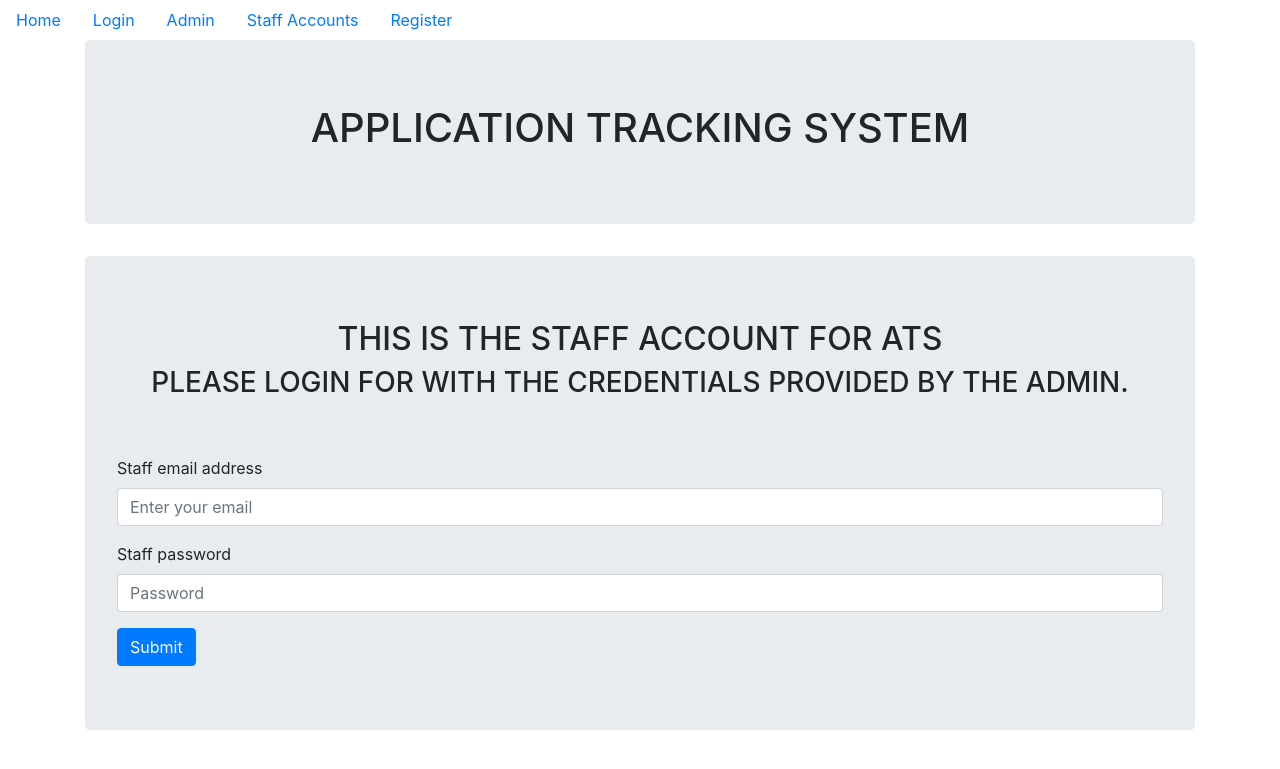
After one commit to PatelFarhaan/application-tracking-system, a Flask app: page /staff-login in a window 1280 px wide. The commit adds this page. Shown: the top 769 px of the page. Run offline with Flask 2, Linux system fonts and the light colour scheme; parts of the project's set-up code (start-up, migrations or seed data) failed here and were passed over; some libraries are stand-ins or nearby versions.

Commit message:
hr login created and working

```diff
--- a/project/__init__.py
+++ b/project/__init__.py
@@ -20,17 +20,20 @@ if not database_exists(app.config['SQLALCHEMY_DATABASE_URI']):
 login_manager = LoginManager()
 login_manager.init_app(app)
 login_manager.blueprint_login_views = {
+    'users': '/login',
     'admin': '/admin-view',
-    'users': '/login',
+    'staff': '/staff-login'
 }
 
 ##############################BLUEPRINTS################################
 from project.core.views import core_blueprint
 from project.users.views import users_blueprint
 from project.admin.views import admin_blueprint
+from project.staff.views import staff_blueprint
 from project.error_pages.handler import error_page_blueprint
 
 app.register_blueprint(core_blueprint)
 app.register_blueprint(admin_blueprint)
 app.register_blueprint(users_blueprint)
+app.register_blueprint(staff_blueprint)
 app.register_blueprint(error_page_blueprint)
--- /dev/null
+++ b/project/staff/views.py
@@ -0,0 +1,49 @@
+import datetime
+from project import db
+from project.models import Users, Employee
+from flask_login import login_required, login_user, logout_user
+from werkzeug.security import check_password_hash, generate_password_hash
+from flask import render_template, request, Blueprint, redirect, url_for, session
+
+
+staff_blueprint = Blueprint('staff', __name__, template_folder='templates')
+
+
+@staff_blueprint.route('/staff-login', methods=['GET', 'POST'])
+def login():
+    session.clear()
+    if request.method == 'POST':
+        staff_email = request.form.get('staff_email', None)
+        staff_password = request.form.get('staff_password', None)
+
+        if staff_email == None:
+            return render_template('staff_login.html', warning='Email cannot be empty')
+
+        if staff_password == None:
+            return render_template('staff_login.html', warning='Password cannot be empty')
+
+        staff_obj = Employee.query.filter_by(email=staff_email).first()
+        if staff_obj == None:
+            return render_template('staff_login.html', warning='Email address does not exist!!!. Please contact Admin.')
+
+        staff_users_obj = Users.query.filter_by(emp_id=staff_obj.id).first()
+        if staff_obj is not None and check_password_hash(staff_users_obj.hashed_password, staff_password):
+            login_user(staff_obj)
+            return redirect(url_for('staff.staff_jobs_view_create'))
+    return render_template('staff_login.html')
+
+
+@staff_blueprint.route('/staff-jobs-view-create', methods=['GET', 'POST'])
+@login_required
+def staff_jobs_view_create():
+    if request.method == 'POST':
+        pass
+    return render_template('staff_jobs_view_create.html')
+
+
+@staff_blueprint.route('/admin-logout', methods=['GET'])
+@login_required
+def logout():
+    logout_user()
+    session.clear()
+    return redirect(url_for('users.login'))
--- a/project/templates/base.html
+++ b/project/templates/base.html
@@ -37,11 +37,10 @@
     </li>
     <li class="nav-link">
       <a href="{{ url_for('admin.login') }}">Admin</a>
-      <!-- </li>
+    </li>
     <li class="nav-link">
-      <a href="{{ url_for('admin.create_rc_hr_accounts') }}">Create Staff Accounts</a>
-    </li> -->
-
+      <a href="{{ url_for('staff.login') }}">Staff Accounts</a>
+    </li>
     <li class="nav-link">
       <a href="{{ url_for('users.register') }}">Register</a>
     </li>
--- /dev/null
+++ b/project/templates/staff_login.html
@@ -0,0 +1,35 @@
+{% extends "base.html" %}
+{% block content %}
+
+{% if warning %}
+<div class="alert alert-warning" role="alert">
+  {{warning}}
+</div>
+{% endif %}
+
+{% if success %}
+<div class="alert alert-success" role="alert">
+  {{success}}
+</div>
+{% endif %}
+
+<div class="jumbotron">
+    <h2 align="center">THIS IS THE STAFF ACCOUNT FOR ATS</h2>
+    <h3 align="center">PLEASE LOGIN FOR WITH THE CREDENTIALS PROVIDED BY THE ADMIN.
+        </h2><br><br>
+  <form method="POST">
+
+    <div class="form-group">
+      <label for="exampleInputEmail1">Staff email address</label>
+      <input type="email" class="form-control" name="staff_email" aria-describedby="emailHelp" placeholder="Enter your email">
+    </div>
+
+    <div class="form-group">
+      <label for="exampleInputPassword1">Staff password</label>
+      <input type="password" class="form-control" name="staff_password" placeholder="Password">
+    </div>
+
+    <button type="submit" class="btn btn-primary">Submit</button>
+  </form>
+</div>
+{% endblock %}
```
Also changed, not shown: project/admin/views.py (+49 -2 lines), project/blog_posts/forms.py (deleted, +0 -10 lines), project/blog_posts/views.py (deleted, +0 -76 lines), project/templates/hr_recruiter_account_create.html (+8 -0 lines), project/templates/staff_jobs_view_create.html (added, +23 -0 lines), project/users/forms.py (deleted, +0 -20 lines), project/users/picture_handler.py (deleted, +0 -18 lines), project/staff/__init__.py (added), project/static/profile_pics/default_profile.jpg (deleted).
